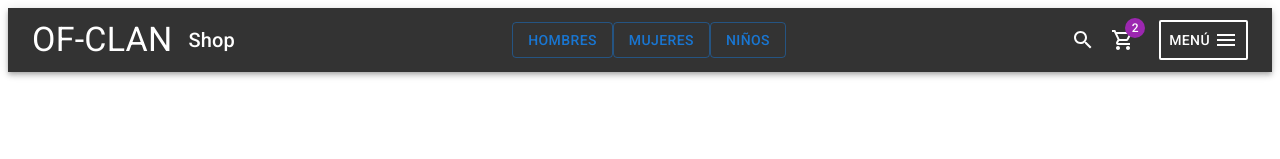
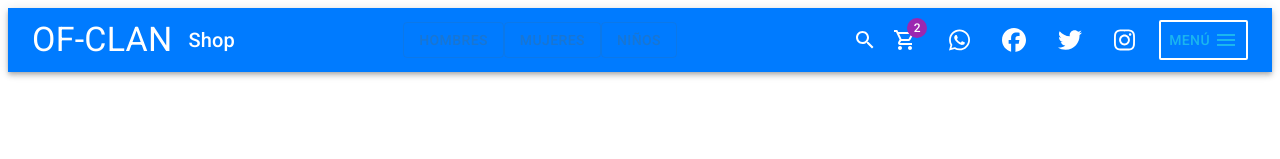
Before and after one commit to elvisuriel/Ofclan-Colombia, a Next.js app: page / in a window 1280 px wide. Shown: the top 159 px of the page. Built offline with nearby package versions, Linux system fonts and the light colour scheme.

Commit message:
cambiando iconos y conectandolo a whatsapp

```diff
--- a/components/ui/Navbar.tsx
+++ b/components/ui/Navbar.tsx
@@ -14,10 +14,25 @@ import {
   ShoppingCartOutlined,
   Menu,
 } from "@mui/icons-material";
+import { FontAwesomeIcon } from "@fortawesome/react-fontawesome";
+import {
+  faWhatsapp,
+  faFacebook,
+  faTwitter,
+  faInstagram,
+} from "@fortawesome/free-brands-svg-icons";
 
 export const Navbar = () => {
+  // Número de WhatsApp del cliente
+  const whatsappNumber = "573103351279";
+
+  // Función para abrir WhatsApp en un nuevo tab
+  const openWhatsApp = () => {
+    window.open(`https://api.whatsapp.com/send?phone=${whatsappNumber}`);
+  };
+
   return (
-    <AppBar position="static" sx={{ backgroundColor: "#333" }}>
+    <AppBar position="static" sx={{ backgroundColor: "#007bff" }}>
       <Toolbar>
         <NextLink href="/" passHref>
           <Link
@@ -120,9 +135,45 @@ export const Navbar = () => {
           </Link>
         </NextLink>
 
+        <IconButton
+          sx={{
+            color: "#fff",
+            marginLeft: "1rem",
+          }}
+          onClick={openWhatsApp}
+        >
+          <FontAwesomeIcon icon={faWhatsapp} />
+        </IconButton>
+
+        {/* Enlaces de redes sociales */}
+        <IconButton
+          sx={{
+            color: "#fff",
+            marginLeft: "1rem",
+          }}
+        >
+          <FontAwesomeIcon icon={faFacebook} />
+        </IconButton>
+        <IconButton
+          sx={{
+            color: "#fff",
+            marginLeft: "1rem",
+          }}
+        >
+          <FontAwesomeIcon icon={faTwitter} />
+        </IconButton>
+        <IconButton
+          sx={{
+            color: "#fff",
+            marginLeft: "1rem",
+          }}
+        >
+          <FontAwesomeIcon icon={faInstagram} />
+        </IconButton>
+
         <Button
           sx={{
-            color: "#fff",
+            color: "#1ab6ef",
             border: "2px solid #fff",
             borderRadius: "2px",
             textTransform: "uppercase",
--- a/package.json
+++ b/package.json
@@ -10,6 +10,9 @@
   "dependencies": {
     "@emotion/react": "^11.7.1",
     "@emotion/styled": "^11.6.0",
+    "@fortawesome/fontawesome-svg-core": "^6.4.2",
+    "@fortawesome/free-brands-svg-icons": "^6.4.2",
+    "@fortawesome/react-fontawesome": "^0.2.0",
     "@mui/icons-material": "^5.4.1",
     "@mui/material": "^5.4.1",
     "@mui/x-data-grid": "^5.5.1",
```
Also changed, not shown: 2 other files (tests, documents, lock files or other folders).
